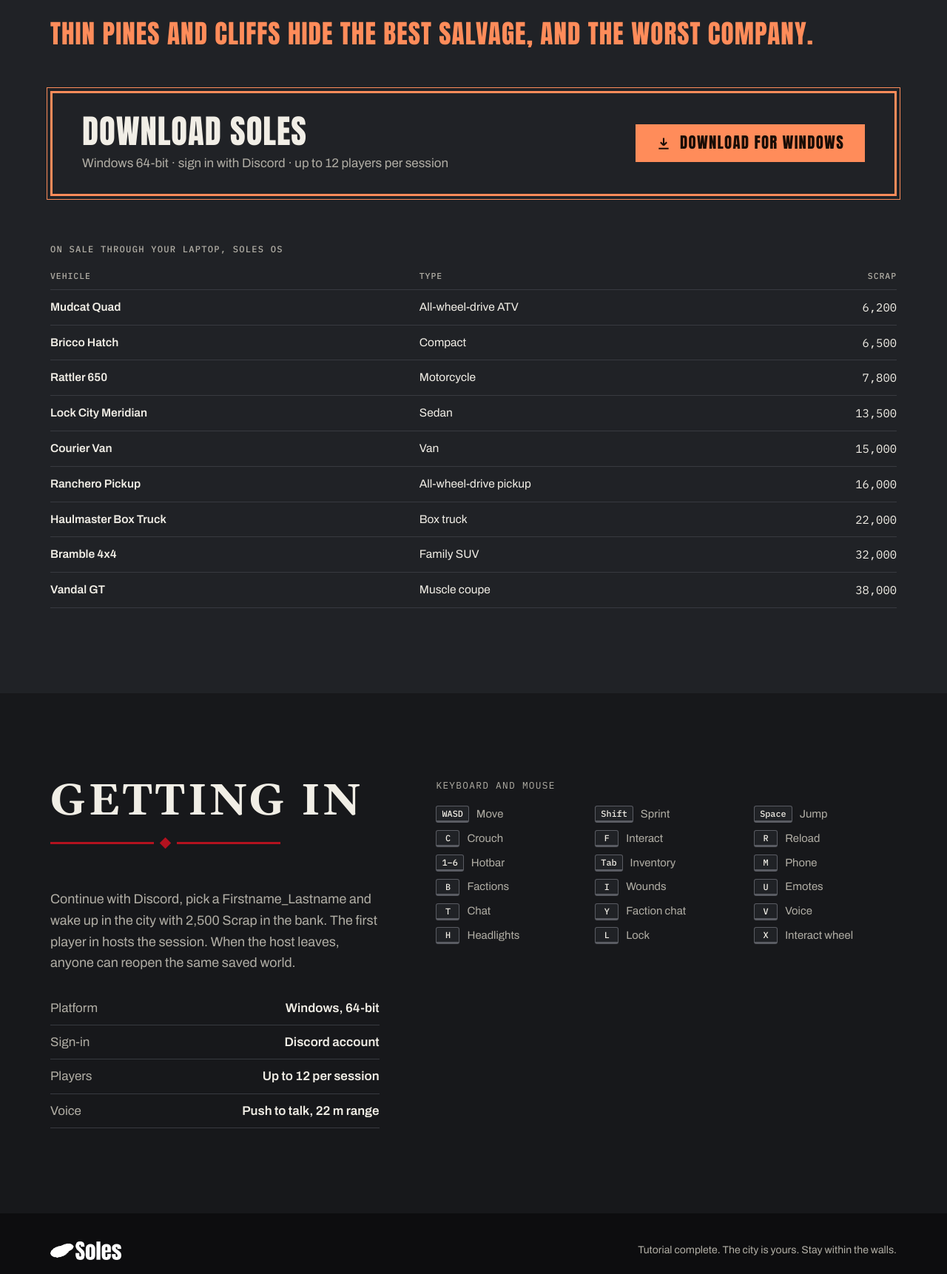
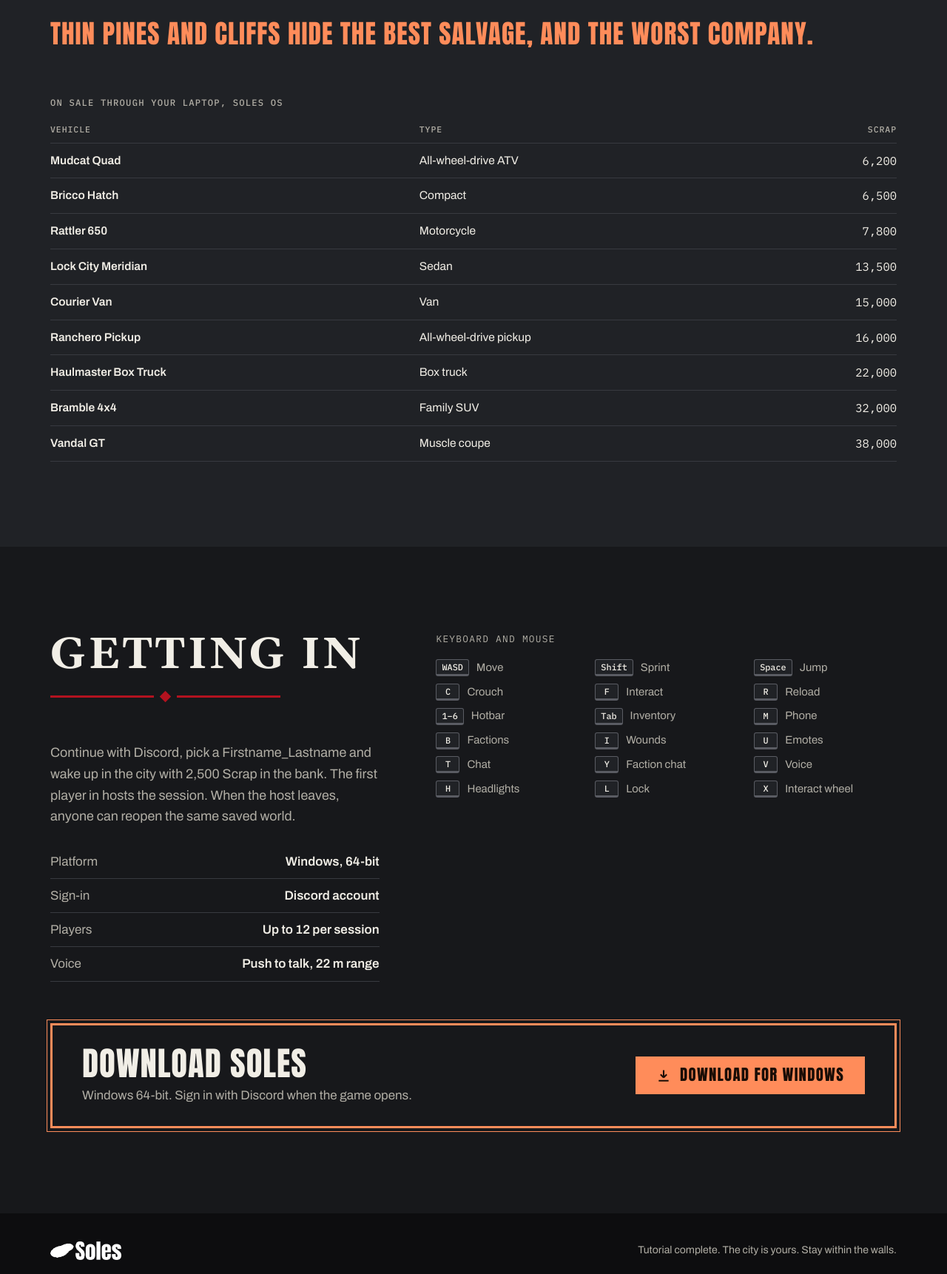
Before and after one commit to Preplan9464/potential-disco, a plain HTML site: page index.html in a window 1280 px wide. Shown: the part 8280-10002 px from the top of the page at 74% size. Drawn offline with nearby package versions, Linux system fonts and the light colour scheme.

Commit message:
Move the download section into Getting in
Co-Authored-By: Claude Opus 5.5 <noreply@anthropic.com>

```diff
--- a/index.html
+++ b/index.html
@@ -410,17 +410,6 @@ footer img{width:96px;height:auto}
     </ul>
     <p class="tip">Thin pines and cliffs hide the best salvage, and the worst company.</p>
 
-    <div class="get" id="download">
-      <div>
-        <h3>Download Soles</h3>
-        <p>Windows 64-bit · sign in with Discord · up to 12 players per session</p>
-      </div>
-      <a class="dl" href="https://github.com/Preplan9464/potential-disco/releases/latest" target="_blank" rel="noopener">
-        <svg viewBox="0 0 24 24" fill="none" stroke="currentColor" stroke-width="2.5" aria-hidden="true"><path d="M12 3v12m0 0-5-5m5 5 5-5M4 20h16"/></svg>
-        Download for Windows
-      </a>
-    </div>
-
     <div class="fleet scroll">
       <table>
         <caption>On sale through your laptop, SOLES OS</caption>
@@ -466,6 +455,18 @@ footer img{width:96px;height:auto}
         <div><kbd>T</kbd>Chat</div><div><kbd>Y</kbd>Faction chat</div><div><kbd>V</kbd>Voice</div>
         <div><kbd>H</kbd>Headlights</div><div><kbd>L</kbd>Lock</div><div><kbd>X</kbd>Interact wheel</div>
       </div>
+    </div>
+  </div>
+  <div class="in">
+    <div class="get" id="download">
+      <div>
+        <h3>Download Soles</h3>
+        <p>Windows 64-bit. Sign in with Discord when the game opens.</p>
+      </div>
+      <a class="dl" href="https://github.com/Preplan9464/potential-disco/releases/latest" target="_blank" rel="noopener">
+        <svg viewBox="0 0 24 24" fill="none" stroke="currentColor" stroke-width="2.5" aria-hidden="true"><path d="M12 3v12m0 0-5-5m5 5 5-5M4 20h16"/></svg>
+        Download for Windows
+      </a>
     </div>
   </div>
 </section>
```
